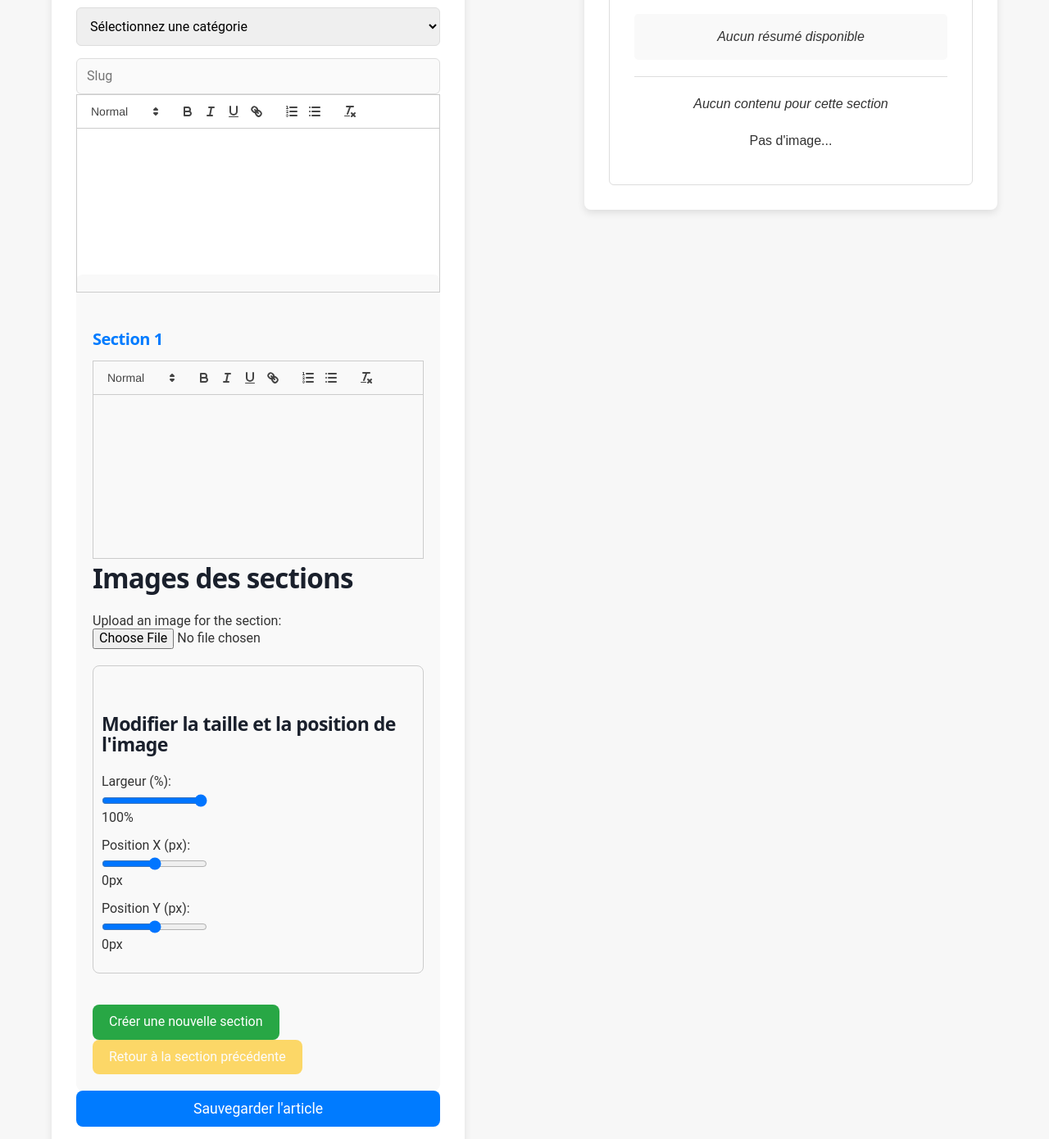
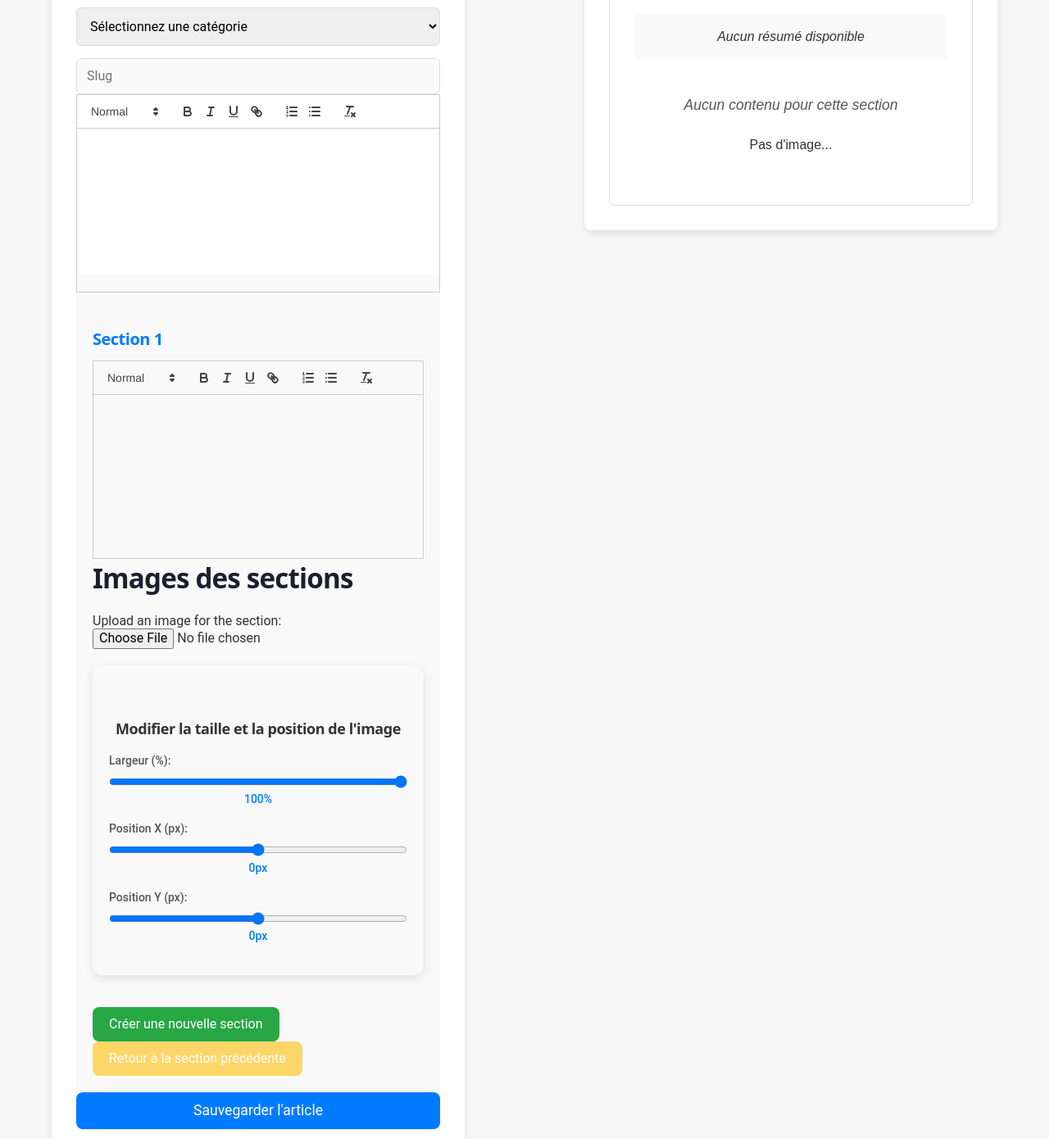
Before and after one commit to David-konate/blog-reactV2, a Gatsby site: page /blogEditorWithPreview in a window 1280 px wide. Shown: the part 484-1874 px from the top of the page at 82% size. Built offline with nearby package versions, Linux system fonts and the light colour scheme; Gatsby itself is replaced by a stand-in of ours.

Commit message:
modification iamge dans preview mais pas bien paramétré encore.1

```diff
--- a/src/components/ArticlePreview.js
+++ b/src/components/ArticlePreview.js
@@ -11,7 +11,7 @@ const ArticlePreview = () => {
     const isValidImage =
       src && (src.startsWith("blob:") || src.startsWith("http"))
 
-    const size = imagesPreview?.[currentSectionIndex]?.size || {
+    const size = imagesPreview?.[index]?.size || {
       width: 100,
       positionX: 0,
       positionY: 0,
--- a/src/components/SizeControl.js
+++ b/src/components/SizeControl.js
@@ -1,5 +1,6 @@
 import React, { useState } from "react"
 import { useBlogContext } from "../services/BlogProvider"
+import "../style.css" // Import du fichier CSS global
 
 const SizeControl = ({ sectionIndex }) => {
   const { imagesPreview, setImagesPreview, currentSectionIndex } =
@@ -31,27 +32,20 @@ const SizeControl = ({ sectionIndex }) => {
           [name]: parseInt(value, 10),
         },
       }
-      console.log("Updated ImagesPreview:", updatedPreview) // Log the updated state
       return updatedPreview
     })
   }
 
   return (
-    <div
-      style={{
-        margin: "20px 0",
-        padding: "10px",
-        border: "1px solid #ccc",
-        borderRadius: "8px",
-      }}
-    >
-      <h4>Modifier la taille et la position de l'image</h4>
+    <div className="size-control-container">
+      <h4 className="size-control-heading">
+        Modifier la taille et la position de l'image
+      </h4>
 
-      <div style={{ marginBottom: "15px" }}>
-        <label style={{ display: "block", marginBottom: "5px" }}>
-          Largeur (%):
-        </label>
+      <div className="size-control-slider">
+        <label className="slider-label">Largeur (%):</label>
         <input
+          className="slider"
           type="range"
           name="width"
           min="10"
@@ -59,14 +53,13 @@ const SizeControl = ({ sectionIndex }) => {
           value={size.width}
           onChange={handleSliderChange}
         />
-        <div>{size.width}%</div>
+        <div className="slider-value">{size.width}%</div>
       </div>
 
-      <div style={{ marginBottom: "15px" }}>
-        <label style={{ display: "block", marginBottom: "5px" }}>
-          Position X (px):
-        </label>
+      <div className="size-control-slider">
+        <label className="slider-label">Position X (px):</label>
         <input
+          className="slider"
           type="range"
           name="positionX"
           min="-500"
@@ -74,14 +67,13 @@ const SizeControl = ({ sectionIndex }) => {
           value={size.positionX}
           onChange={handleSliderChange}
         />
-        <div>{size.positionX}px</div>
+        <div className="slider-value">{size.positionX}px</div>
       </div>
 
-      <div style={{ marginBottom: "15px" }}>
-        <label style={{ display: "block", marginBottom: "5px" }}>
-          Position Y (px):
-        </label>
+      <div className="size-control-slider">
+        <label className="slider-label">Position Y (px):</label>
         <input
+          className="slider"
           type="range"
           name="positionY"
           min="-500"
@@ -89,7 +81,7 @@ const SizeControl = ({ sectionIndex }) => {
           value={size.positionY}
           onChange={handleSliderChange}
         />
-        <div>{size.positionY}px</div>
+        <div className="slider-value">{size.positionY}px</div>
       </div>
     </div>
   )
--- a/src/style.css
+++ b/src/style.css
@@ -481,6 +481,8 @@ btn btn-add-section
 }
 
 /* Aperçu de l'article */
+
+/* Aperçu de l'article */
 .article-preview {
   font-family: Arial, sans-serif;
   color: #333;
@@ -564,37 +566,48 @@ btn btn-add-section
   text-align: center; /* Centrer le contenu des sections */
 }
 
+/* Section avec image et texte */
 .article-preview-section {
+  position: relative;
   margin-bottom: 20px;
-  border-top: 1px solid #ddd;
-  padding-top: 20px;
-  position: relative;
-  z-index: 0; /* Le texte doit être sous l'image */
+  padding: 20px;
+  display: flex;
+  flex-direction: column;
+  align-items: center; /* Centrer le texte */
+  justify-content: center; /* Centrer verticalement */
+  text-align: justify; /* Justifier le texte */
 }
 
+/* Image flottante */
 .article-preview-section img {
-  max-width: 100%;
+  max-width: 40%; /* Taille de l'image */
+  margin-bottom: 20px;
   border-radius: 5px;
-  margin-top: 10px;
-  display: block; /* S'assurer que l'image est centrée */
-  margin-left: auto;
-  margin-right: auto;
-}
-.image-container {
-  position: relative;
-  overflow: hidden; /* Empêche l'image de dépasser */
-  width: 100%; /* La taille du conteneur correspond à celle de la section */
-  height: auto; /* Hauteur ajustée */
+  object-fit: cover;
+  margin-right: 20px;
+  float: left; /* Faire flotter l'image à gauche */
 }
 
-.image-container img {
-  position: absolute;
-  top: 0;
-  left: 0;
-  transform: translate(-50%, -50%); /* Centrer l'image */
-  width: auto; /* Ajustez la largeur selon les dimensions */
-  height: 100%; /* Image pleine hauteur */
-  object-fit: cover; /* Maintient le ratio tout en remplissant le conteneur */
+/* Si l'image doit être à droite */
+.article-preview-section img.right {
+  float: right; /* Faire flotter l'image à droite */
+  margin-left: 20px;
+  margin-right: 0;
+}
+
+/* Style pour le texte */
+.article-preview-section-text {
+  max-width: 80%;
+  font-size: 1.1rem;
+  color: #555;
+  text-align: justify; /* Texte justifié autour de l'image */
+  line-height: 1.8;
+  clear: both; /* Assure que le texte ne touche pas l'image */
+}
+
+/* Pour les sections sans image */
+.article-preview-section.no-image {
+  text-align: center;
 }
 
 
@@ -695,3 +708,80 @@ btn btn-add-section
 .card-link:hover {
   color: #ea580c; /* Orange plus foncé */
 }
+/* Style global pour le composant SizeControl */
+.size-control-container {
+  background-color: #f9f9f9;
+  padding: 20px;
+  border-radius: 12px;
+  box-shadow: 0 4px 12px rgba(0, 0, 0, 0.1);
+  width: 100%;
+  max-width: 480px;
+  margin: 20px auto;
+  font-family: 'Roboto', sans-serif;
+  color: #333;
+}
+
+/* Titre principal */
+.size-control-heading {
+  font-size: 18px;
+  font-weight: 600;
+  margin-bottom: 20px;
+  color: #333;
+  text-align: center;
+}
+
+/* Conteneur des sliders */
+.size-control-slider {
+  margin-bottom: 20px;
+}
+
+/* Label de chaque slider */
+.slider-label {
+  font-size: 14px;
+  font-weight: 500;
+  color: #555;
+  margin-bottom: 8px;
+  display: block;
+  transition: color 0.3s ease;
+}
+
+.slider-label:hover {
+  color: #007bff; /* Couleur bleue au survol */
+  cursor: pointer;
+}
+
+/* Style des sliders */
+.slider {
+  width: 100%;
+  height: 8px;
+  background-color: #e0e0e0;
+  border-radius: 5px;
+  outline: none;
+  cursor: pointer;
+  transition: background-color 0.3s ease;
+}
+
+/* Effet au survol du slider */
+.slider:hover {
+  background-color: #bbb;
+}
+
+/* Valeur affichée après chaque slider */
+.slider-value {
+  text-align: center;
+  font-size: 14px;
+  color: #333;
+  margin-top: 5px;
+  font-weight: 500;
+}
+
+/* Transition de la valeur du slider */
+.slider-value {
+  transition: color 0.3s ease;
+}
+
+/* Style pour la valeur du slider */
+.slider-value {
+  color: #007bff;
+  font-weight: 500;
+}
```
